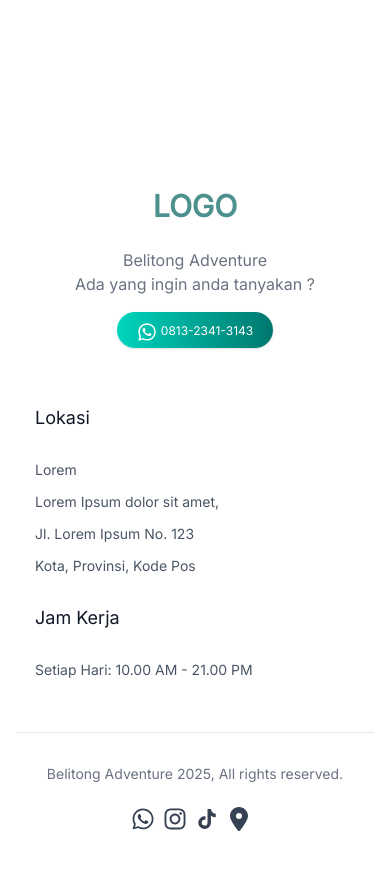
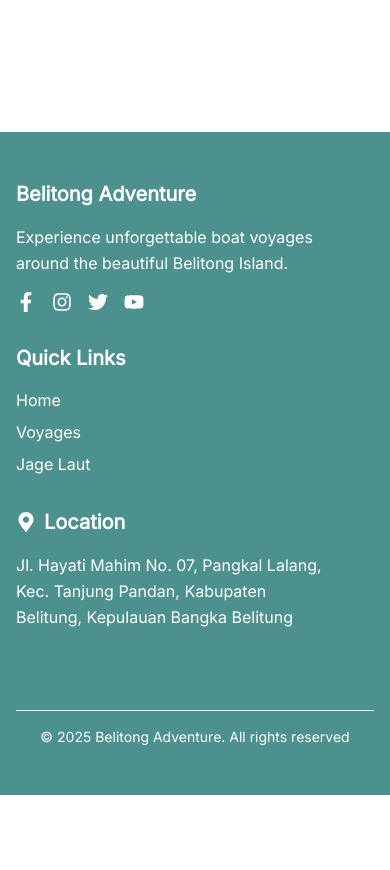
Before and after one commit to danimisme/belitong-adventure, a Next.js app: page / in a window 390 px wide. Shown: the part 4400-5270 px from the top of the page. After the commit the page ends 5195 px from the top, so only its background shows below. Built offline with nearby package versions, Linux system fonts and the light colour scheme; a web font is replaced by a local one.

Commit message:
Refactor Footer component layout and styling for improved structure and visual consistency

```diff
--- a/src/app/components/Layouts/Footer.tsx
+++ b/src/app/components/Layouts/Footer.tsx
@@ -1,134 +1,60 @@
-import Link from "next/link";
-import { FaInstagram, FaTiktok, FaWhatsapp } from "react-icons/fa";
-import { FaLocationDot } from "react-icons/fa6";
+import { FaFacebookF, FaInstagram, FaTwitter, FaYoutube, FaMapMarkerAlt } from 'react-icons/fa';
 
 export default function Footer() {
+  return (
+    <footer className="bg-primary text-white py-12">
+      <div className="container grid grid-cols-1 md:grid-cols-3 gap-8">
+        {/* Left Section */}
+          <div className='flex flex-col md:items-start'>
+            <div className="max-w-xs">
+            <h2 className="text-xl font-bold mb-4">Belitong Adventure</h2>
+            <p className="mb-4 font-medium leading-relaxed">
+              Experience unforgettable boat voyages around the beautiful Belitong Island.
+            </p>
+            <div className="flex space-x-4">
+              <a href="#" className="hover:text-gray-300">
+                <FaFacebookF size={20} />
+              </a>
+              <a href="#" className="hover:text-gray-300">
+                <FaInstagram size={20} />
+              </a>
+              <a href="#" className="hover:text-gray-300">
+                <FaTwitter size={20} />
+              </a>
+              <a href="#" className="hover:text-gray-300">
+                <FaYoutube size={20} />
+              </a>
+            </div>
+          </div>
+        </div>
 
-  return (
-    <footer id="contact" className="w-full pb-14 bg-white dark:bg-slate-900">
-      <div className="container">
-
-        {/* <div className="border-b border-gray-200 pb-14 flex justify-between items-center flex-col gap-8 lg:gap-0 lg:flex-row">
-          <div className="block">
-            <h3 className="font-manrope text-3xl text-gray-900 font-bold mb-2 text-center lg:text-left dark:text-white">
-              Berlangganan news letter kami
-            </h3>
-            <p className="text-gray-500 text-center lg:text-left dark:text-slate-300">
-              Tetap up to date dengan pembaruan dan pengumuman promo terbaru
-              kami.
-            </p>
-          </div>
-          <div className="flex items-center flex-col gap-4 lg:flex-row">
-            <input
-              type="text"
-              name="email"
-              className="py-3 px-6 h-14 border border-gray-300 text-gray-700 shadow-sm rounded-full focus:outline-none"
-              placeholder="Enter your mail.."
-            />
-            <button className="h-14 py-3.5 px-7 bg-gradient-to-r from-teal-400 to-teal-700 shadow-sm rounded-full text-white font-bold hover:opacity-80">
-              Berlangganan
-            </button>
-          </div>
-        </div> */}
-
-        {/* <!--Grid--> */}
-        <div className="grid grid-cols-2 min-[690px]:grid-cols-4 lg:grid-cols-6 gap-4 xl:gap-8 pt-14 pb-10 max-w-xs mx-auto min-[690px]:max-w-2xl lg:max-w-full">
-          <div className="col-span-full mb-10 lg:col-span-2 lg:mb-0">
-
-            <h3 className="font-manrope text-3xl text-primary font-bold mb-2 text-center lg:text-left">LOGO</h3>
-            <p className="py-4 text-gray-500 lg:max-w-xs text-center lg:text-left dark:text-slate-300">
-              Belitong Adventure
-              <br />
-              Ada yang ingin anda tanyakan ?
-            </p>
-            <a
-              href="https://api.whatsapp.com/send?phone=6281323413143"
-              target="_blank"
-              className="py-2.5 px-5 h-9 block w-fit bg-gradient-to-r from-teal-400 to-teal-700 hover:opacity-80 rounded-full shadow-sm text-xs text-white mx-auto transition-all  duration-500 hover:bg-indigo-700 lg:mx-0"
-            >
-              <FaWhatsapp className="inline me-1 text-xl" />0813-2341-3143
-            </a>
-          </div>
-          {/* <!--End Col--> */}
-          <div className="lg:mx-auto  max-w-xs col-span-2">
-            <h4 className="text-lg text-gray-900 dark:text-white font-medium mb-7">Lokasi</h4>
-            <ul className="text-sm  transition-all duration-500">
-              <li className="mb-3">
-                <p className="text-gray-600 whitespace-nowrap hover:text-gray-900 dark:text-slate-300">
-                  Lorem
-                </p>
-              </li>
-              <li className="mb-3">
-                <p className="text-gray-600 whitespace-nowrap hover:text-gray-900 dark:text-slate-300">
-                  Lorem Ipsum dolor sit amet,
-                </p>
-              </li>
-              <li className="mb-3">
-                <p className="text-gray-600 whitespace-nowrap hover:text-gray-900 dark:text-slate-300">
-                  Jl. Lorem Ipsum No. 123
-                </p>
-              </li>
-              <li className="mb-3">
-                <p className="text-gray-600 whitespace-nowrap hover:text-gray-900 dark:text-slate-300">
-                  Kota, Provinsi, Kode Pos
-                </p>
-              </li>
-            </ul>
-          </div>
-          {/* <!--End Col--> */}
-          <div className="lg:mx-auto text-left col-span-2">
-            <h4 className="text-lg text-gray-900 dark:text-white font-medium mb-7">
-              Jam Kerja
-            </h4>
-            <ul className="text-sm  transition-all duration-500">
-              <li className="mb-3">
-                <p className="text-gray-600 whitespace-nowrap hover:text-gray-900 dark:text-slate-300">
-                  Setiap Hari: 10.00 AM - 21.00 PM
-                </p>
-              </li>
+        {/* Middle Section */}
+        <div className='flex flex-col md:items-center'>
+          <div className="max-w-xs">
+            <h2 className="text-xl font-bold mb-4">Quick Links</h2>
+            <ul className="space-y-2">
+              <li><a href="#" className="hover:underline">Home</a></li>
+              <li><a href="#" className="hover:underline">Voyages</a></li>
+              <li><a href="#" className="hover:underline">Jage Laut</a></li>
             </ul>
           </div>
         </div>
-        {/* <!--Grid--> */}
-        <div className="py-7 border-t border-gray-200">
-          <div className="flex items-center justify-center flex-col lg:justify-between lg:flex-row">
-            <div>
-              <span className="text-sm text-gray-500 dark:text-slate-300">
-                <Link href="/">Belitong Adventure</Link> 2025, All rights reserved.
-              </span>
-            </div>
 
-            <div className="flex mt-5 px-2 cursor-pointer">
-              <a
-                href="https://wa.me/c/628118811647"
-                target="_blank"
-                className="text-gray-700 group hover:text-purple-900 dark:text-purple-300 transition-all duration-500"
-              >
-                <FaWhatsapp className="inline-block h-6 w-6 me-2 group-hover:-translate-y-4 transition-all duration-500" />
-              </a>
-              <a
-                href="https://www.instagram.com/starservice_itcroxy/"
-                target="_blank"
-                className="text-gray-700 group hover:text-purple-900 dark:text-purple-300 transition-all duration-500"
-              >
-                <FaInstagram className="inline-block h-6 w-6 me-2 group-hover:-translate-y-4 transition-all duration-500" />
-              </a>
-              <a
-                href="http://tiktok.com/@starservice_itcroxy"
-                target="_blank"
-                className="text-gray-700 group hover:text-purple-900 dark:text-purple-300 transition-all duration-500"
-              >
-                <FaTiktok className="inline-block h-5 w-6 me-2 group-hover:-translate-y-4 transition-all duration-500" />
-              </a>
-              <a
-                href="https://maps.app.goo.gl/CxNwiQ5ZQkdZkG3r5"
-                target="_blank"
-                className="text-gray-700 group hover:text-purple-900 dark:text-purple-300 transition-all duration-500"
-              >
-                <FaLocationDot className="inline-block h-6 w-6 me-2 group-hover:-translate-y-4 transition-all duration-500" />
-              </a>
-            </div>
-          </div>
+        {/* Right Section */}
+        <div className='flex flex-col md:items-end'>
+          <div className="max-w-xs">
+          <h2 className="text-xl font-bold mb-4 flex items-center gap-2">
+            <FaMapMarkerAlt /> Location
+          </h2>
+          <p className='leading-relaxed'>Jl. Hayati Mahim No. 07, Pangkal Lalang, Kec. Tanjung Pandan, Kabupaten Belitung, Kepulauan Bangka Belitung</p>
+        </div>
+      </div>
+      </div>
+
+      {/* Bottom Copyright */}
+      <div className='container'>
+        <div className="border-t border-white border-opacity-20 mt-20 pt-4 text-center text-sm">
+          &copy; 2025 Belitong Adventure. All rights reserved
         </div>
       </div>
     </footer>
```
